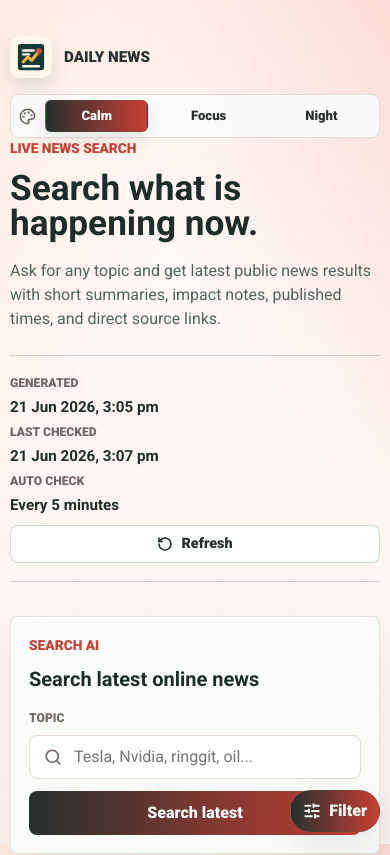
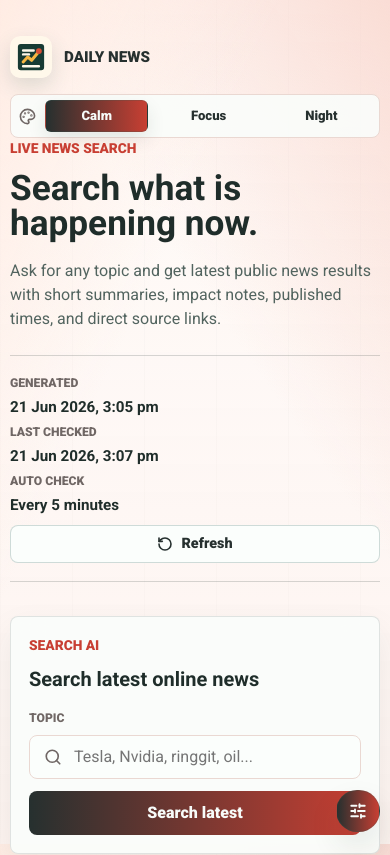
Before and after one commit to weikeat-gif/Daily-News, a React (Vite) app: page / in a window 390 px wide. Shown: the top 855 px of the page. Built offline with nearby package versions, Linux system fonts and the light colour scheme.

Commit message:
Make floating filter icon only

```diff
--- a/src/App.tsx
+++ b/src/App.tsx
@@ -949,13 +949,13 @@ function FloatingFilters({
   return (
     <aside className="floating-filter" aria-label="Dashboard filters">
       <button
+        aria-label="Open dashboard filters"
         aria-expanded={isOpen}
         className="floating-filter-button"
         onClick={onToggle}
         type="button"
       >
         <SlidersHorizontal aria-hidden="true" size={18} strokeWidth={2.4} />
-        Filter
         {activeFilterCount > 0 && <span>{activeFilterCount}</span>}
       </button>
 
--- a/src/styles.css
+++ b/src/styles.css
@@ -462,19 +462,26 @@ h1 {
 }
 
 .floating-filter-button {
-  padding: 0 14px;
+  position: relative;
+  width: 46px;
+  min-width: 46px;
+  padding: 0;
 }
 
 .floating-filter-button span {
+  position: absolute;
+  top: -7px;
+  right: -7px;
   display: inline-flex;
-  min-width: 24px;
-  min-height: 24px;
+  min-width: 22px;
+  min-height: 22px;
   align-items: center;
   justify-content: center;
   border-radius: 999px;
   background: var(--button-active-text);
   color: var(--button-hover-from);
   font-size: 0.74rem;
+  box-shadow: 0 4px 12px var(--button-shadow);
 }
 
 .floating-filter-button:hover,
@@ -1630,7 +1637,9 @@ h1 {
 
   .floating-filter-button {
     min-height: 42px;
-    padding: 0 12px;
+    width: 44px;
+    min-width: 44px;
+    padding: 0;
   }
 
   .filter-button {
```
